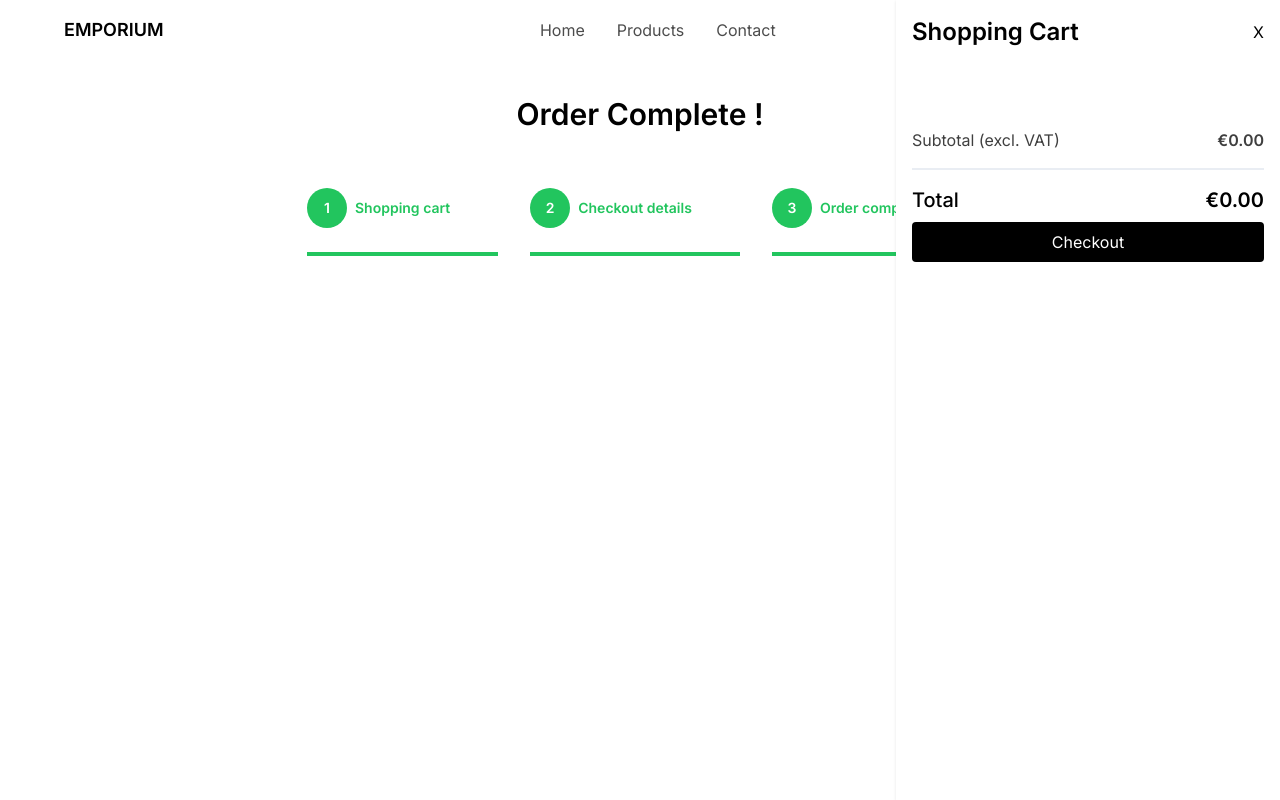
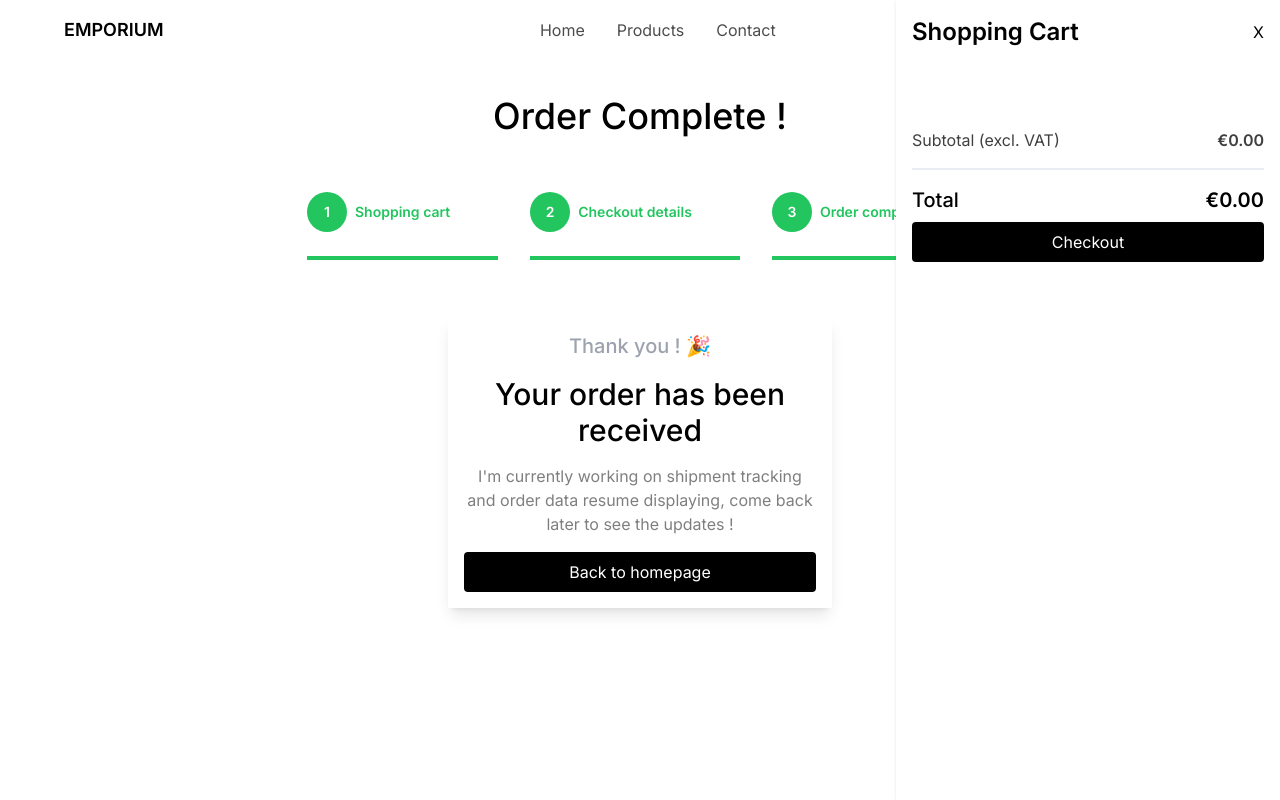
Before and after one commit to antoinel74/Emporium-Eshop, a Next.js app: page /success in a window 1280 px wide. Shown: the top 800 px of the page. Built offline with nearby package versions, Linux system fonts and the light colour scheme.

Commit message:
feat/success: add layout

```diff
--- a/src/app/page.tsx
+++ b/src/app/page.tsx
@@ -23,9 +23,9 @@ export default async function Home() {
     <main>
       <Slider img={page.data.slidertest} />
       <Header name={page.data.companyname} />
-      <section className="md:px-4 py-12" id="products">
+      <section className="md:px-4 py-12 min-h-screen w-full h-full" id="products">
         <h2 className="font-semibold text-3xl">Latest products</h2>
-        <div className="flex w-full flex-wrap justify-center gap-2 md:justify-start md:gap-4">
+        <div className="grid grid-cols-2 md:grid-cols-3 lg:grid-cols-5 w-full h-full gap-2 flex-wrap py-2 md:gap-4">
           {products.map((product, index) => (
             <ProductCard key={index} product={product} />
           ))}
--- a/src/app/success/page.tsx
+++ b/src/app/success/page.tsx
@@ -1,11 +1,23 @@
 import React from "react";
 import { CheckoutStatus } from "@/components/CheckoutStatus";
+import Link from "next/link";
 
 const Success = () => {
   return (
     <div className="min-h-screen w-full bg-white mt-24">
-      <h2 className="md:text-3xl text-4xl font-semibold text-center">Order Complete !</h2>
+      <h2 className="text-4xl font-medium text-center">Order Complete !</h2>
       <CheckoutStatus />
+      <div className="shadow-lg bg-white max-w-sm mt-12 mx-auto space-y-4 p-4 text-center">
+        <span className="block text-xl text-gray-400 font-medium">Thank you ! 🎉 </span>
+        <h3 className="text-3xl font-medium">Your order has been received</h3>
+        <p className="opacity-50">
+          I'm currently working on shipment tracking and order data resume displaying, come back later to see the
+          updates !
+        </p>
+        <Link href="/" className="block rounded hover:opacity-75 bg-black w-full text-white p-2 px-4">
+          Back to homepage
+        </Link>
+      </div>
     </div>
   );
 };
--- a/src/components/ProductCard.tsx
+++ b/src/components/ProductCard.tsx
@@ -25,11 +25,11 @@ export default function ProductCard(props?: any) {
   return (
     <div
       onClick={onClick}
-      className="group relative mt-4 aspect-[9/14] w-40 rounded md:w-60 hover:scale-[102%] transition-all"
+      className="group h-full w-full max-w-xs relative mt-4 rounded hover:-translate-y-2 transition-all"
     >
-      <figure className="relative h-full w-full">
+      <figure className="relative h-[400px] w-full">
         <Link href={`/product/?price_id=${price_id}`}>
-          <Image src={productInfo.images[0]} alt={name} fill className="object-cover" />
+          <Image src={productInfo.images[0]} alt={name} fill className="object-cover h-full w-full" />
         </Link>
       </figure>
 
```
